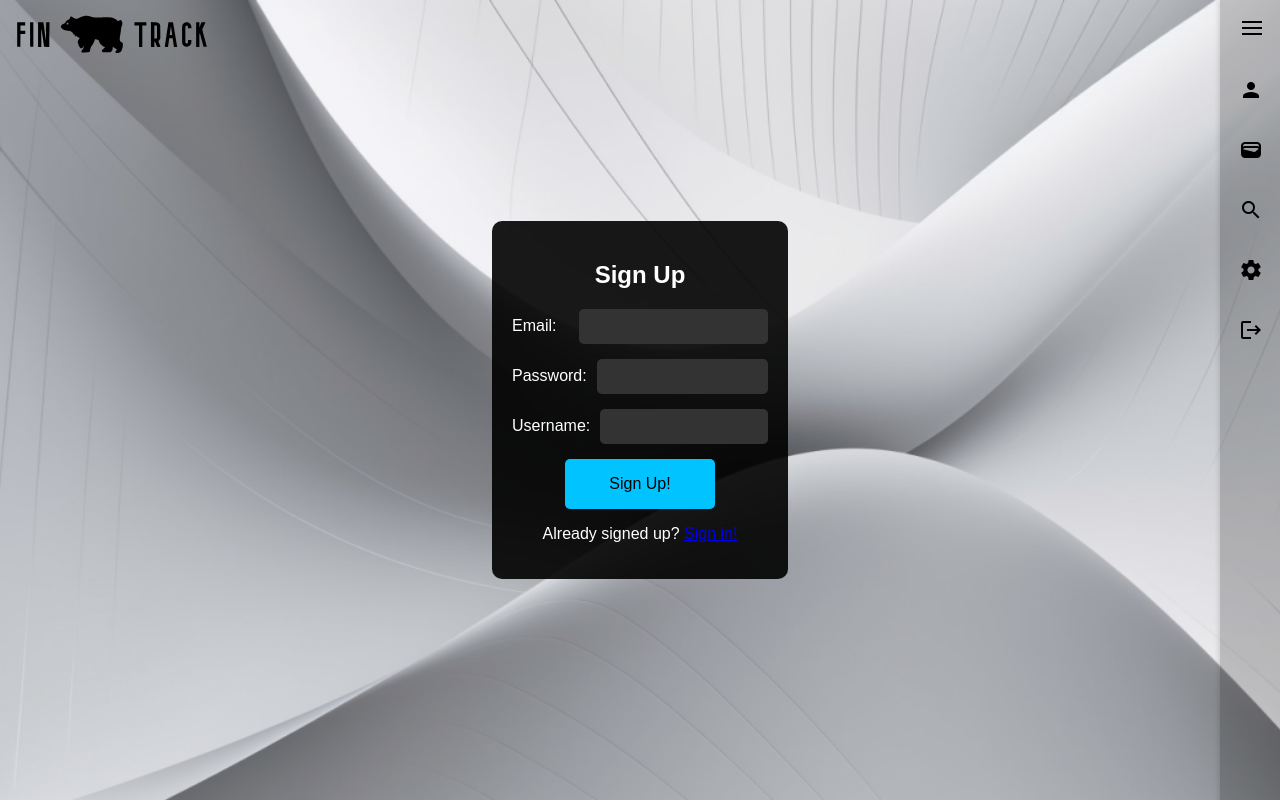
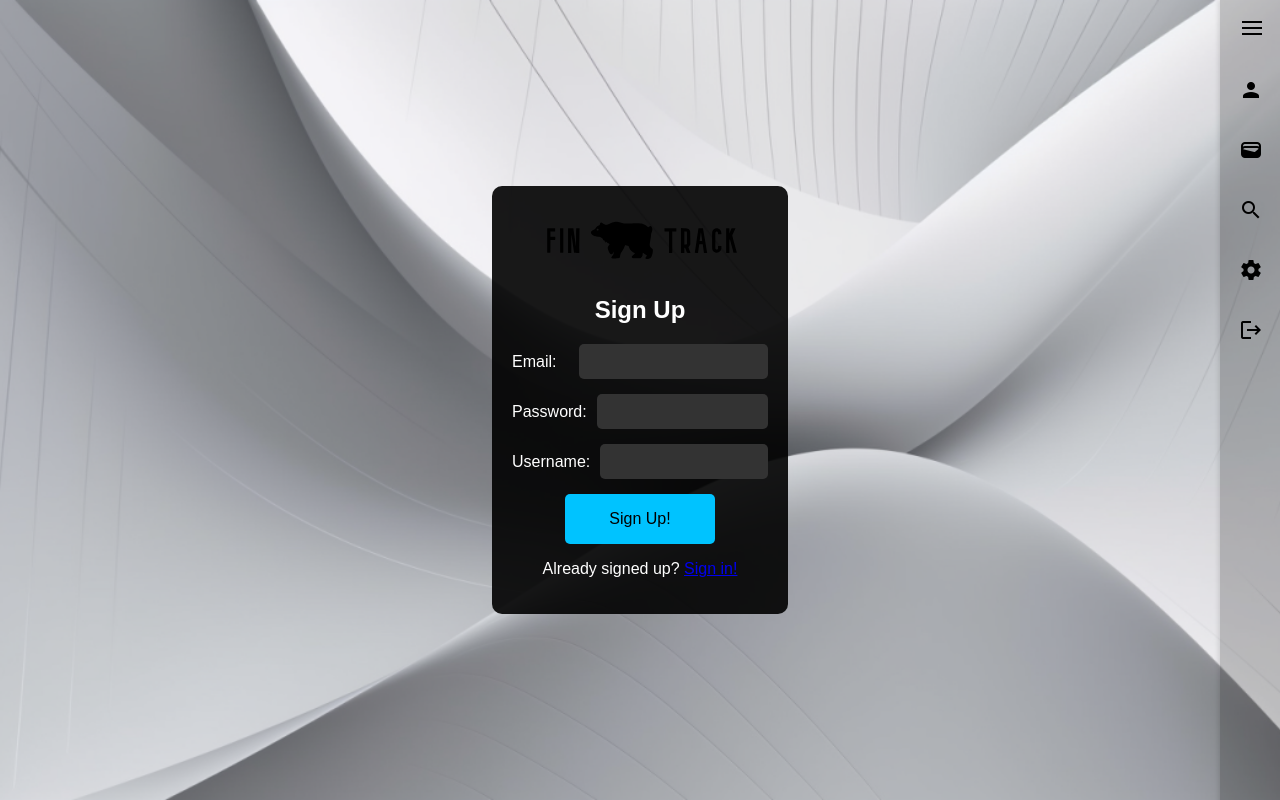
Before and after one commit to BenTuvia96/FinTrack, a React (Create React App) app in the folder client/: page /sign_up_form in a window 1280 px wide. Built offline with nearby package versions, Linux system fonts and the light colour scheme.

Commit message:
tried to change app logo formatting

```diff
--- a/client/src/Menu.css
+++ b/client/src/Menu.css
@@ -12,7 +12,7 @@ nav {
     box-shadow: -2px 0 4px rgba(0, 0, 0, .1);
     overflow: hidden;
     transform: translateX(0);
-    transition: all 0.3s ease-in-out, width ease .6s;
+    transition: all 0.3s ease-in-out, width ease .6s, background ease 1s;
 }
 
 nav i {
@@ -98,12 +98,12 @@ nav li {
 .icon:hover .menu,
 .icon:hover .menu::before,
 .icon:hover .menu::after {
-    background: #00c3ff;
+    background: #00C3FF;
 }
 
 #menu:checked + .icon:hover .menu::before,
 #menu:checked + .icon:hover .menu::after {
-    background: #00c3ff;
+    background: #00C3FF;
 }
 
 label.icon {
@@ -119,14 +119,14 @@ input#menu {
 /* Hover Effects */
 nav li:hover {
     background-color: rgba(0, 0, 0, 0.1);
-    color: #00c3ff;
+    color: #00C3FF;
 }
 
 nav li:hover i,
 .icon:hover .menu,
 .icon:hover .menu::before,
 .icon:hover .menu::after {
-    color: #00c3ff;
+    color: #00C3FF;
 }
 
 /* do the same when menu is checked */
@@ -134,7 +134,7 @@ nav li:hover i,
 #menu:checked + .icon:hover .menu,
 #menu:checked + .icon:hover .menu::before,
 #menu:checked + .icon:hover .menu::after {
-    color: #00c3ff;
+    color: #00C3FF;
 }
 
 /* Menu Checked */
@@ -160,7 +160,7 @@ nav li:hover i,
     width: 200px;
     right: 140px;
     transform: translateX(140px);
-    background: rgba(0, 0, 0, .6);
+    background: rgba(0, 0, 0, .8);
 }
 
 #menu:checked ~ .app-container {
@@ -171,11 +171,11 @@ nav li:hover i,
 /* Side Menu Styles */
 .side-menu a {
     text-decoration: none;
-    color: #00c3ff; /* Changed color to white */
+    color: #00C3FF; /* Changed color to white */
 }
 
 .side-menu a:visited,
 .side-menu a:hover,
 .side-menu a:active {
-    color: #00c3ff; /* Changed color to white */
+    color: #00C3FF; /* Changed color to white */
 }
--- a/client/src/dashboard.css
+++ b/client/src/dashboard.css
@@ -4,6 +4,7 @@
     /* align-items: center; */
     /* justify-content: center; */
     height: 100vh; /* this makes sure the container takes up the full height of the viewport */
+    position: relative;
   }
 
   h1 {
@@ -24,8 +25,11 @@
 .app_logo {
   max-width: 200px; /* Set a maximum width for responsiveness */
   height: auto; /* Automatically adjust the height to maintain aspect ratio */
-  position: absolute; /* Position the logo absolutely */
   top: 0; /* Position it at the top of the page */
   left: 0; /* Position it at the left corner of the page */
   padding: 10px; /* Add padding to create space around the logo */
+  /* prevent the image from overlapping other stuff such as headers */
+  z-index: 1;
+  position: relative;
+
 }
--- a/client/src/dashboard.js
+++ b/client/src/dashboard.js
@@ -42,13 +42,15 @@ class Dashboard extends Component {
       backgroundColor: "transparent",
     };
     return (
-      <div className="dashboard_container">
+      <div>
         <Link to="/">
           <img src="/white_logo.svg" alt="App Logo" className="app_logo" />
         </Link>
-        <h1>Dashboard</h1>
-        <div className="chart_container">
-          <CanvasJSChart className="chart" options={options} />
+        <div className="dashboard_container">
+          <h1>Dashboard</h1>
+          <div className="chart_container">
+            <CanvasJSChart className="chart" options={options} />
+          </div>
         </div>
       </div>
     );
--- a/client/src/sign_in_form.css
+++ b/client/src/sign_in_form.css
@@ -1,3 +1,15 @@
+.page_container {
+  margin: 0;
+  padding: 0;
+  box-sizing: border-box;
+  display: flex; /* Make this a flex container */
+  height: 100vh; /* Ensure it takes the full viewport height */
+  align-items: center; /* Center children vertically */
+  justify-content: center; /* Center children horizontally */
+}
+
+
+
 /* Styles for form container */
 /* make everythnig centered veritcly */
 .form_container {
@@ -6,7 +18,7 @@
     color: white;
     padding: 20px;
     text-align: center;
-    max-width: 100%; /* Make the container responsive to its parent */
+    max-width: 400px; /* Make the container responsive to its parent */
     width: 100%; /* Set a default width */
     max-height: 500px; /* Set a maximum height */
     height: auto; /* Ensure that the container height adapts based on content */
@@ -16,6 +28,7 @@
     flex-direction: column;
     align-items: center;
     justify-content: center;
+    position: relative;
 
   }
 
@@ -71,10 +84,11 @@
 
 /* Add styles for your app logo */
 .app_logo {
-    max-width: 200px; /* Set a maximum width for responsiveness */
-    height: auto; /* Automatically adjust the height to maintain aspect ratio */
-    position: absolute; /* Position the logo absolutely */
-    top: 0; /* Position it at the top of the page */
-    left: 0; /* Position it at the left corner of the page */
-    padding: 10px; /* Add padding to create space around the logo */
-  }
+  max-width: 200px;
+  height: auto;
+  top: 10px; /* Adjust as per requirement */
+  left: 10px;
+  padding: 10px;
+  z-index: 2; /* Making sure it's above other elements */
+  position: absolute;
+}
--- a/client/src/sign_in_form.js
+++ b/client/src/sign_in_form.js
@@ -12,12 +12,11 @@ function SignInForm() {
   };
 
   return (
-    <div className= "page_container">
+    <div className="page_container">
+      <Link to="/">
+        <img src="/white_logo.svg" alt="App Logo" className="app_logo" />
+      </Link>
       <div className="form_container">
-        {/* Link app logo to homepage on the ./ route */}
-        <Link to="/">
-        <img src="/white_logo.svg" alt="App Logo" className="app_logo" />
-        </Link>
         <h2>Sign In</h2>
         <form onSubmit={handleSubmit}>
           <div className="form_group">
@@ -38,7 +37,9 @@ function SignInForm() {
               onChange={(e) => setPassword(e.target.value)}
             />
           </div>
-          <button className="button" type="submit">Sign In</button>
+          <button className="button" type="submit">
+            Sign In
+          </button>
         </form>
         <p>
           New to Fin Track? <Link to="/sign_up_form">Sign up now</Link>
--- /dev/null
+++ b/package.json
@@ -0,0 +1,5 @@
+{
+  "dependencies": {
+    "react-transition-group": "^4.4.5"
+  }
+}
```
Also changed, not shown: 1 other file (tests, documents, lock files or other folders).
